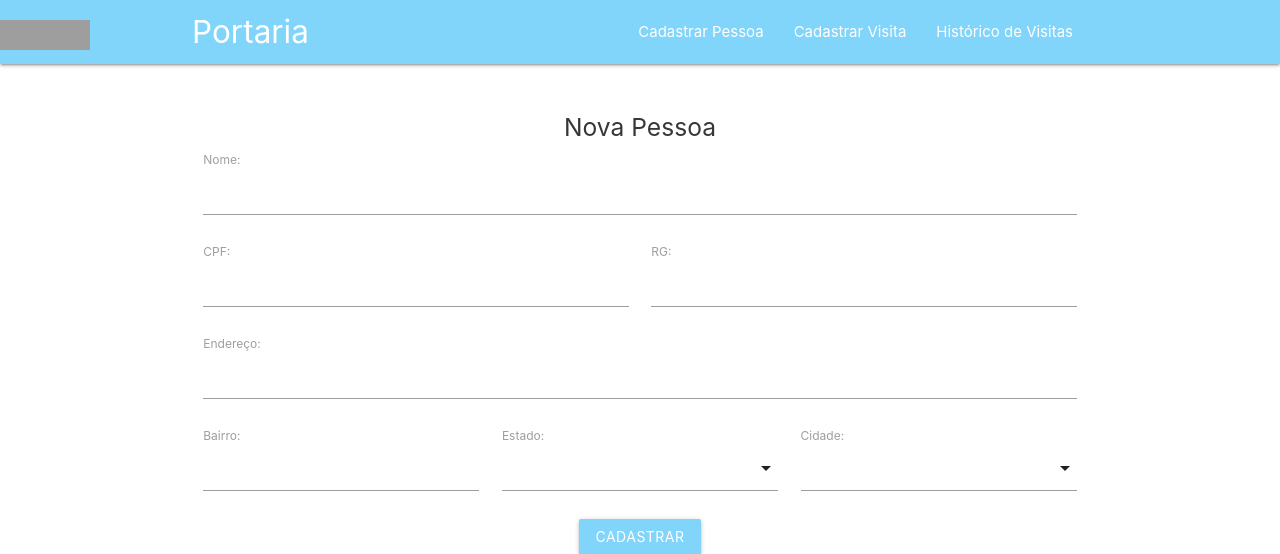
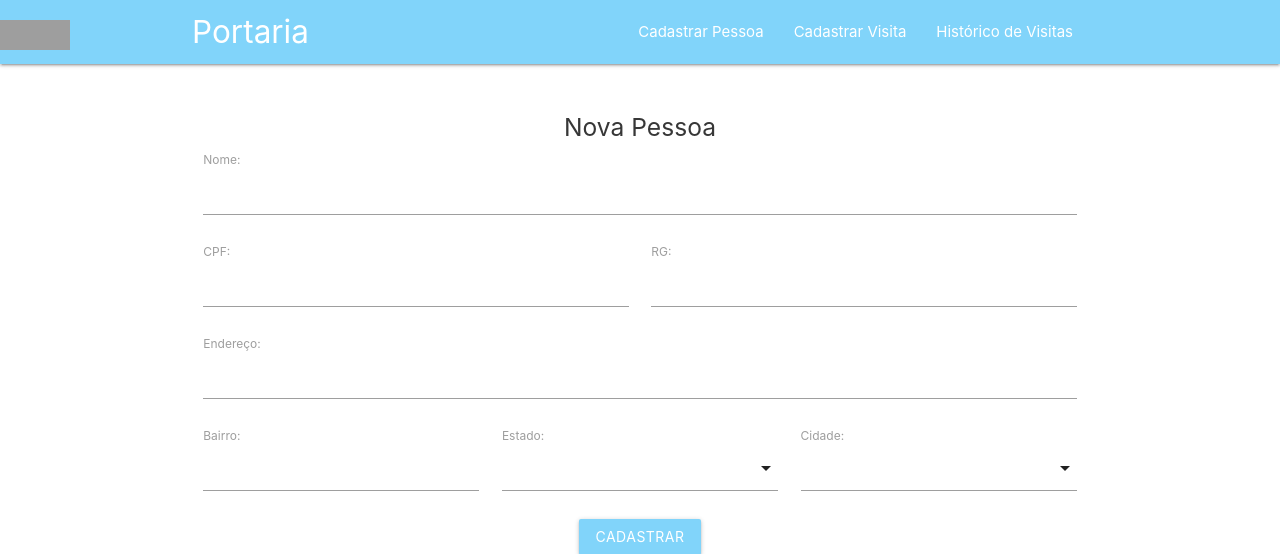
Before and after one commit to camaratc/visita, a Django app: page /pessoas/ in a window 1280 px wide. Shown: the top 554 px of the page. Run offline with Django 3.2, Linux system fonts and the light colour scheme; some libraries are stand-ins or nearby versions; grey boxes are pictures that could not be loaded.

Commit message:
Correção design botão voltar

```diff
--- a/cadastro/static/css/style.css
+++ b/cadastro/static/css/style.css
@@ -21,9 +21,10 @@ main {
 /* Navbar ===== */
 
 .arrow{
-    position: fixed;
+    position: absolute;
+    display: inline-block;
     height: 30px;
-    width: 90px;
+    width: 70px;
     margin-top: 20px;
 }
 
--- a/cadastro/static/js/main.js
+++ b/cadastro/static/js/main.js
@@ -65,3 +65,16 @@ function fecharBox(){
     document.getElementById('itensBusca').innerHTML = '';
     document.getElementById('search').value = '';
 }
+
+// Ocultar seta de retorno
+
+$(document).ready(() => {
+    $('body').bind('mousewheel', function(e){
+        if(e.originalEvent.wheelDelta /120 > 0) {
+            console.log('scrolling up !');
+        }
+        else{
+            console.log('scrolling down !');
+        }
+    });
+});
--- a/cadastro/templates/historico-visitas.html
+++ b/cadastro/templates/historico-visitas.html
@@ -6,6 +6,8 @@
 
     <form method="GET" class="filtros">
         <h6 class="center-align">Filtrar:</h6>
+        <br />
+
         <div class="row">
             {% for item in form %}
             {% if item.id_for_label == "id_busca" %}
--- a/cadastro/views.py
+++ b/cadastro/views.py
@@ -84,7 +84,6 @@ def historico_visitas(request):
                     ),
                 ).order_by('-data', '-horarioEntrada')
             elif(form.cleaned_data['data_inicial'] and not form.cleaned_data['data_final']):
-                print('i')
                 visitas_lista = Visita.objects.filter(
                     (
                         (
@@ -95,7 +94,6 @@ def historico_visitas(request):
                     ),
                 ).order_by('-data', '-horarioEntrada')
             elif(not form.cleaned_data['data_inicial'] and form.cleaned_data['data_final']):
-                print('f')
                 visitas_lista = Visita.objects.filter(
                     (
                         (
```
